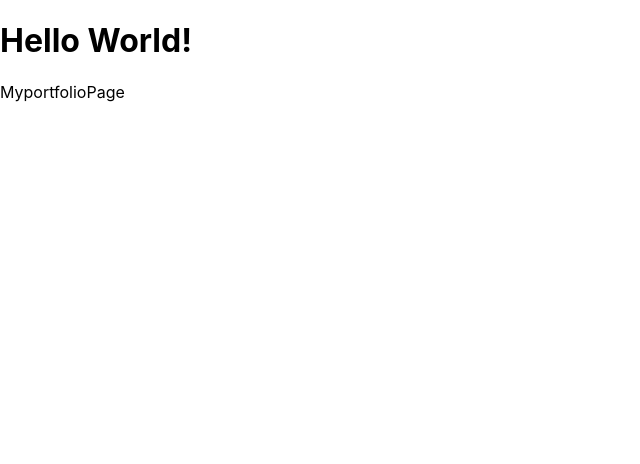
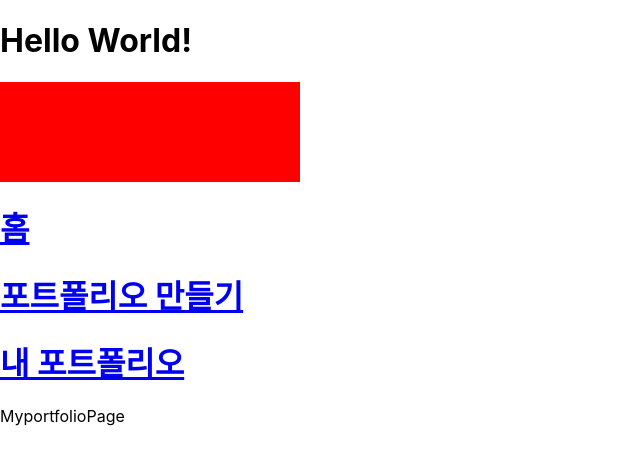
Before and after one commit to alphagom/neo-alphagom, a React (Create React App) app in the folder front/: page /myportfolio in a window 1280 px wide. Shown: the top 464 px of the page, without its empty margins (0-640 px from the left). Built offline with nearby package versions, Linux system fonts and the light colour scheme.

Commit message:
feature: recoil 과 TS 예제 작성2 (#8)

```diff
--- a/front/src/components/navBar.tsx
+++ b/front/src/components/navBar.tsx
@@ -1 +1,44 @@
-export default {}
+import React from 'react'
+import { Link } from 'react-router-dom'
+
+// atom 을 사용하기 위해 recoil 라이브러리 import
+import { useRecoilState } from 'recoil'
+
+// 사용할 atom 과 type import
+import { menuState } from 'store/state'
+import { Menu } from 'store/type'
+
+function NavBar() {
+  /**
+   * 이제 메뉴를 클릭할 때마다 atom 값을 바꿔서 색을 바꿔볼 겁니다
+   *
+   * 우선, useRecoilState 로 atom 값과 atom 값을 바꿀 수 있도록 만듭니다
+   * 그 후, 클릭 시 색이 바뀌게 (atom 값이 변경되도록) 하고 싶으므로
+   * onClick 이벤트에 setMenuColor 로 색을 바꿔줍니다
+   *
+   * 이 때, Menu 는 지정해 둔 enum 타입입니다
+   * 실제로 누를 때마다 atom 값이 변경되며 색이 바뀌는 걸 확인할 수 있습니다
+   */
+  const [menuColor, setMenuColor] = useRecoilState(menuState)
+  const tempStyle = {
+    width: '300px',
+    height: '100px',
+    background: menuColor,
+  }
+  return (
+    <div>
+      <div style={tempStyle} />
+      <Link to="/" onClick={() => setMenuColor(Menu.HOME)}>
+        <h1>홈</h1>
+      </Link>
+      <Link to="/portfolio" onClick={() => setMenuColor(Menu.PORTFOLIO)}>
+        <h1>포트폴리오 만들기</h1>
+      </Link>
+      <Link to="/myportfolio" onClick={() => setMenuColor(Menu.MYPORTFOLIO)}>
+        <h1>내 포트폴리오</h1>
+      </Link>
+    </div>
+  )
+}
+
+export default NavBar
--- a/front/src/router/router.tsx
+++ b/front/src/router/router.tsx
@@ -1,11 +1,24 @@
 import React from 'react'
-import { createBrowserRouter } from 'react-router-dom'
+import { createBrowserRouter, Outlet } from 'react-router-dom'
 
 import MainPage from 'pages/main/MainPage'
 import PortfolioPage from 'pages/portfolio/PortfolioPage'
 import MyportfolioPage from 'pages/myportfolio/MyportfolioPage'
+import NavBar from 'components/NavBar'
 
+/**
+ * Router, Routes 로 감싸는 대신 RouteProvider 사용 시
+ * element 에 명시해줘야 링크 가능
+ */
 const router = createBrowserRouter([
+  {
+    element: (
+      <>
+        <NavBar />
+        <Outlet />
+      </>
+    ),
+    children: [
       {
         path: '/',
         element: <MainPage />,
@@ -18,6 +31,8 @@ const router = createBrowserRouter([
         path: '/myportfolio',
         element: <MyportfolioPage />,
       },
+    ],
+  },
 ])
 
 export default router
```
Lines whose indentation alone changed are shown as unchanged.
